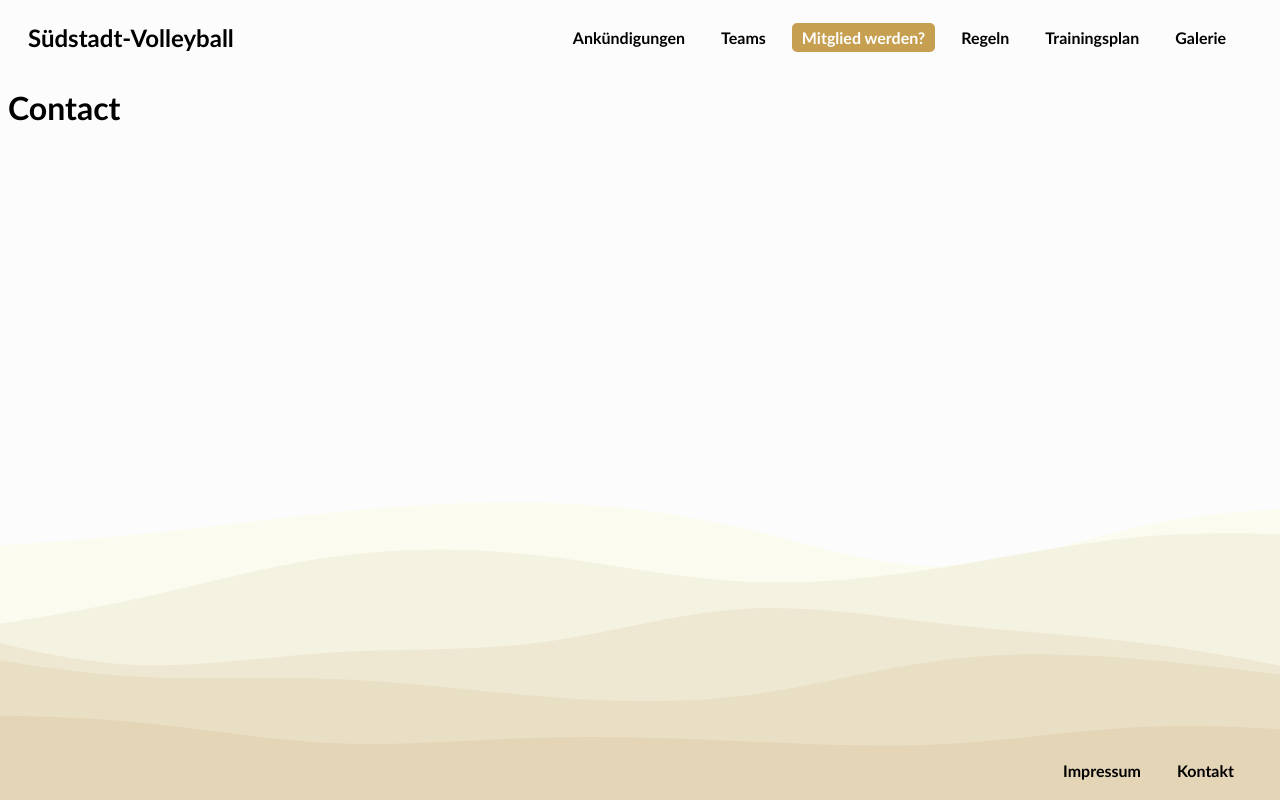
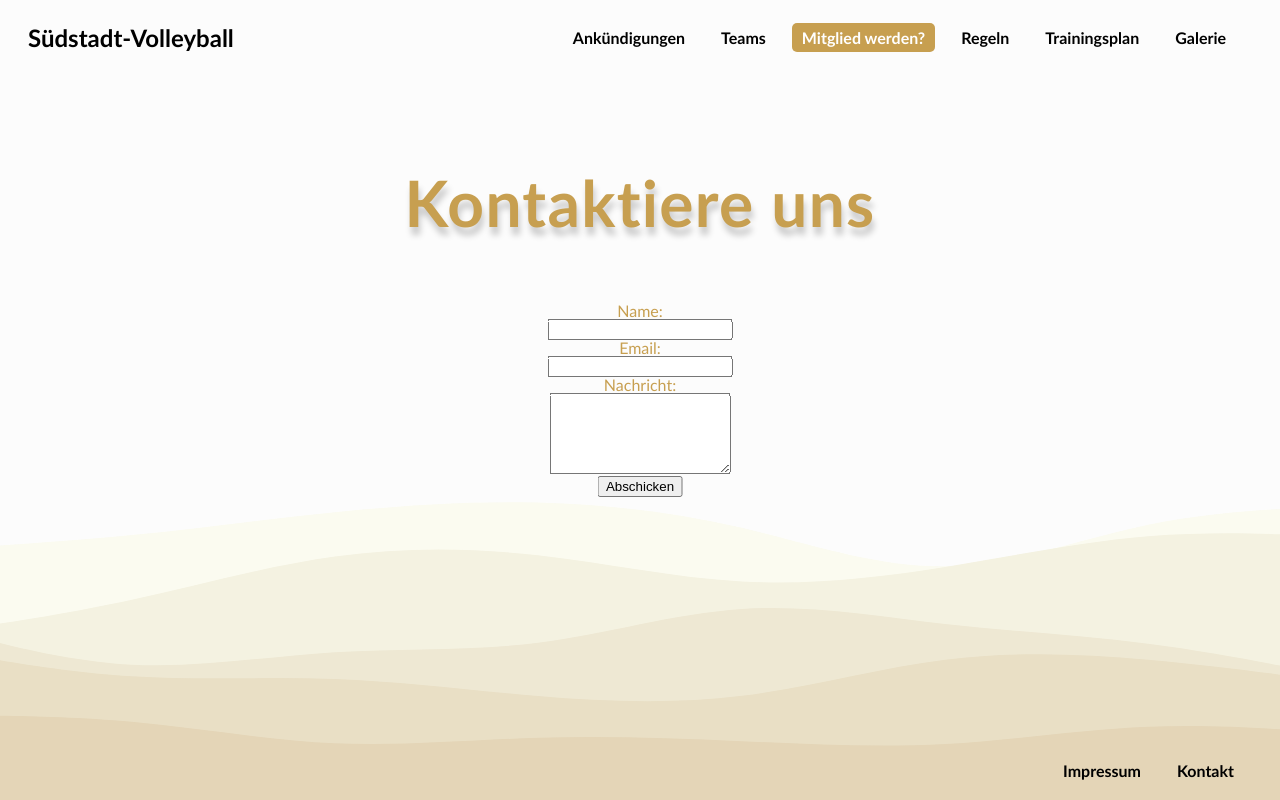
Before and after one commit to misterorora/sued, a SvelteKit app: page /contact in a window 1280 px wide. Built offline with nearby package versions, Linux system fonts and the light colour scheme.

Commit message:
added forms and mailto

```diff
--- a/src/routes/contact/+page.svelte
+++ b/src/routes/contact/+page.svelte
@@ -1 +1,54 @@
-<h1>Contact</h1>
+<script>
+  let formData = {
+    name: '',
+    email: '',
+    message: ''
+  };
+
+  const handleSubmit = () => {
+    const { name, email, message } = formData;
+    const mailtoLink = `mailto:cs.christian.steiner@gmail.com?subject=Message from ${encodeURIComponent(name)}&body=${encodeURIComponent(message)}%0A%0AReply to: ${encodeURIComponent(email)}`;
+    window.location.href = mailtoLink;
+  };
+</script>
+
+<main>
+  <h1 class="head">Kontaktiere uns</h1>
+  <form class="form" on:submit|preventDefault={handleSubmit}>
+    <label for="name">Name:</label><br>
+    <input type="text" id="name" bind:value={formData.name}><br>
+    <label for="email">Email:</label><br>
+    <input type="email" id="email" bind:value={formData.email}><br>
+    <label for="message">Nachricht:</label><br>
+    <textarea id="message" rows="5" bind:value={formData.message}></textarea><br>
+    <button type="submit">Abschicken</button>
+  </form>
+</main>
+
+
+<style>
+	.head{
+    font-size: 5vw;
+    text-align: center;
+    line-height: 1;
+    font-weight: 700;
+    position: absolute;
+    left: 50%;
+    top: 20%;
+    transform: translate(-50%, -50%);
+    letter-spacing: 0.02em;
+    text-shadow: 2px 8px 6px #00000033, 0px -5px 35px #FFFFFF4D;
+    color: #c79f50;
+  }
+
+  .form{
+	text-align: center;
+    line-height: 1;
+    position: absolute;
+    left: 50%;
+    top: 50%;
+    transform: translate(-50%, -50%);
+    color: #c79f50;
+  }
+
+</style>
```
